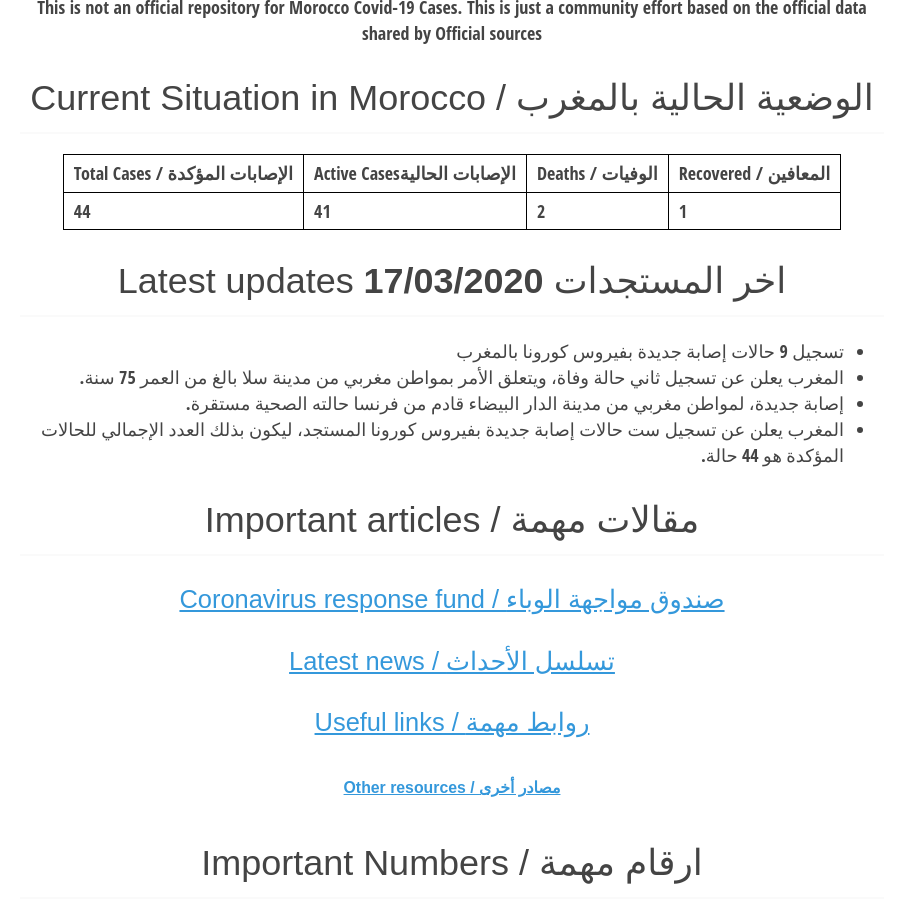
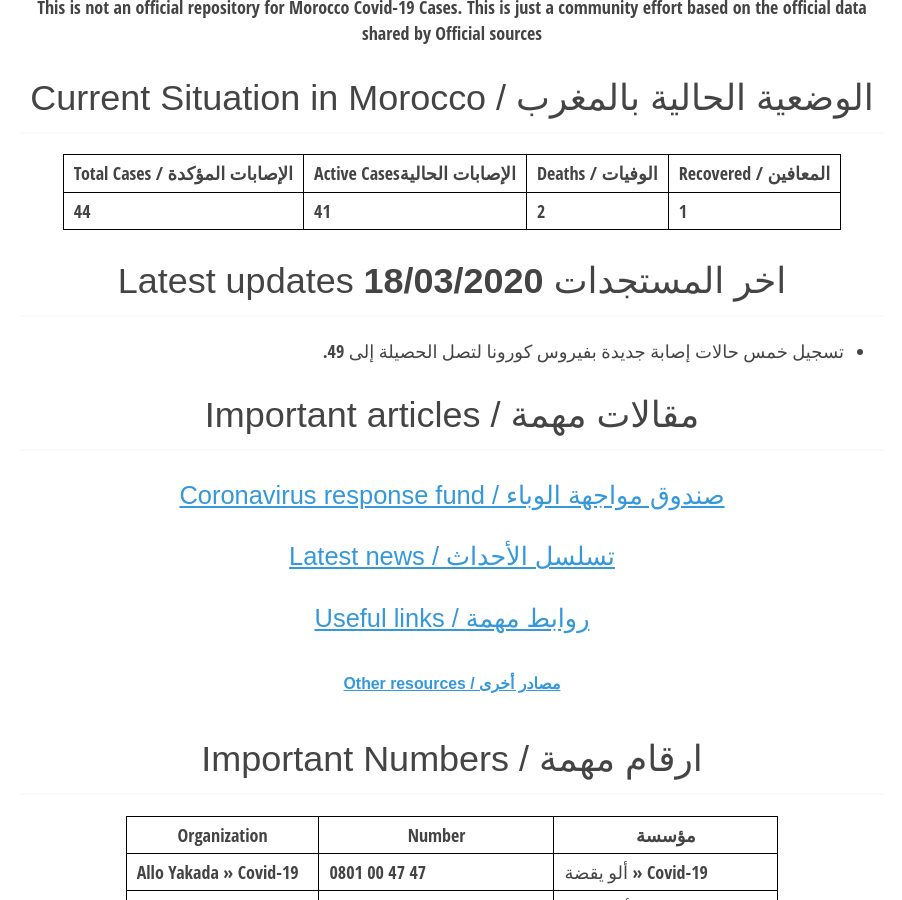
Before and after one commit to aboullaite/Covid19-MA, a Jekyll site: the page built from index.md, in a window 1280 px wide and 900 px high, scrolled down 552 px. Shown: the whole window, without its empty margins (188-1090 px from the left). Built offline with Jekyll 4.4.1, drawn with Linux system fonts in a browser that asks for light colours.

Commit message:
Update files with latest news

```diff
--- a/index.md
+++ b/index.md
@@ -18,12 +18,8 @@ This is not an official repository for Morocco Covid-19 Cases. This is just a co
 |--------------------------------	|------------------------------	|------------------	|----------------------	|
 |             **44**               	|              41              	|       **2**        	|           1          	|
 
-### Latest updates **17/03/2020** اخر المستجدات
-+ تسجيل 9 حالات إصابة جديدة بفيروس كورونا بالمغرب
-+ المغرب يعلن عن تسجيل ثاني حالة وفاة، ويتعلق الأمر بمواطن مغربي من مدينة سلا بالغ من العمر 75 سنة.
-+ إصابة جديدة، لمواطن  مغربي من مدينة الدار البيضاء قادم من فرنسا حالته الصحية مستقرة.
-+ المغرب يعلن عن تسجيل ست حالات إصابة جديدة بفيروس كورونا المستجد، ليكون بذلك العدد الإجمالي للحالات المؤكدة هو 44 حالة.
-
+### Latest updates **18/03/2020** اخر المستجدات
++ تسجيل خمس حالات إصابة جديدة بفيروس كورونا لتصل الحصيلة إلى 49.
 
 ### Important articles / مقالات مهمة
 #### [Coronavirus response fund / صندوق مواجهة الوباء](COVID19-MA-fund)
```
Also changed, not shown: news/news.md (+1 -0 lines).
